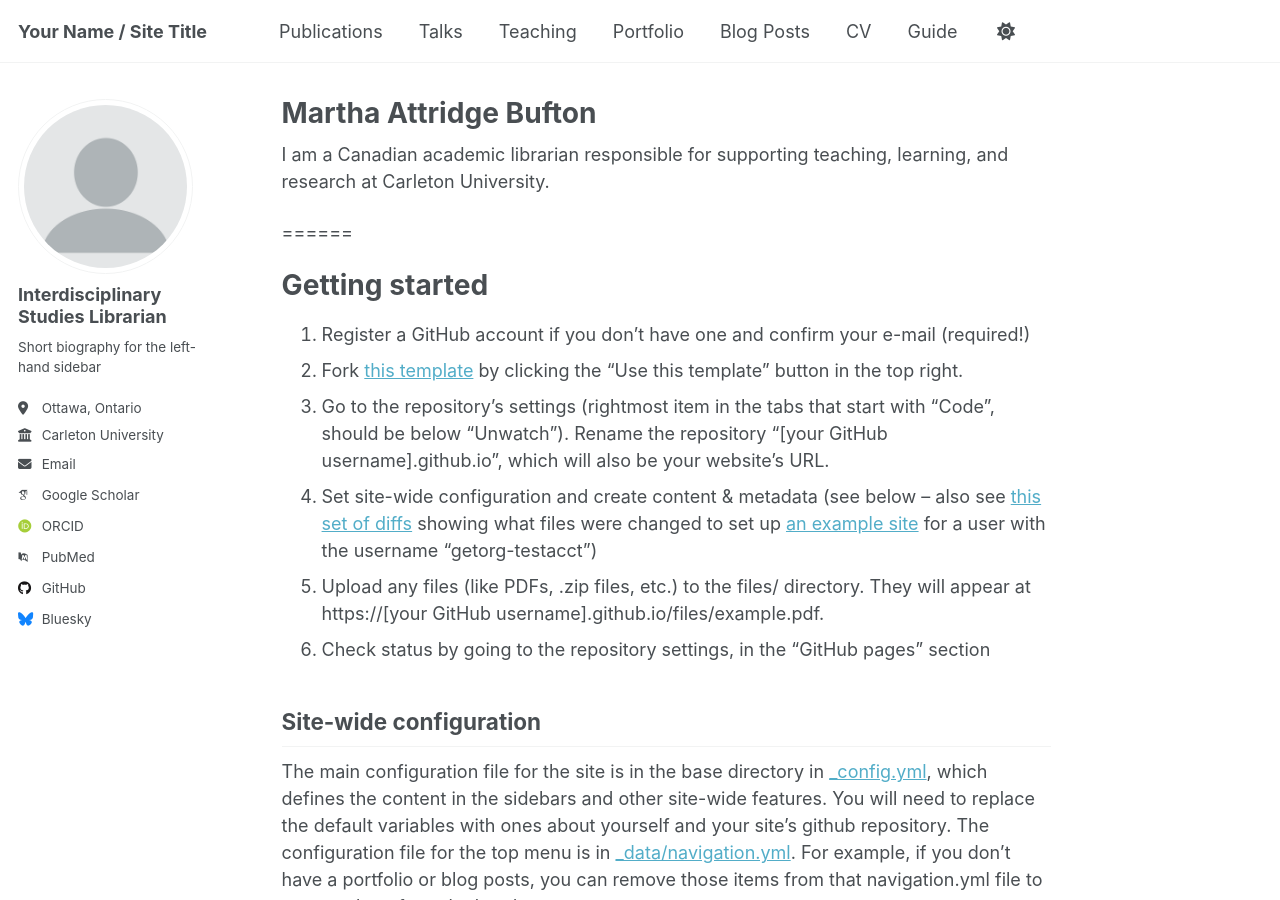
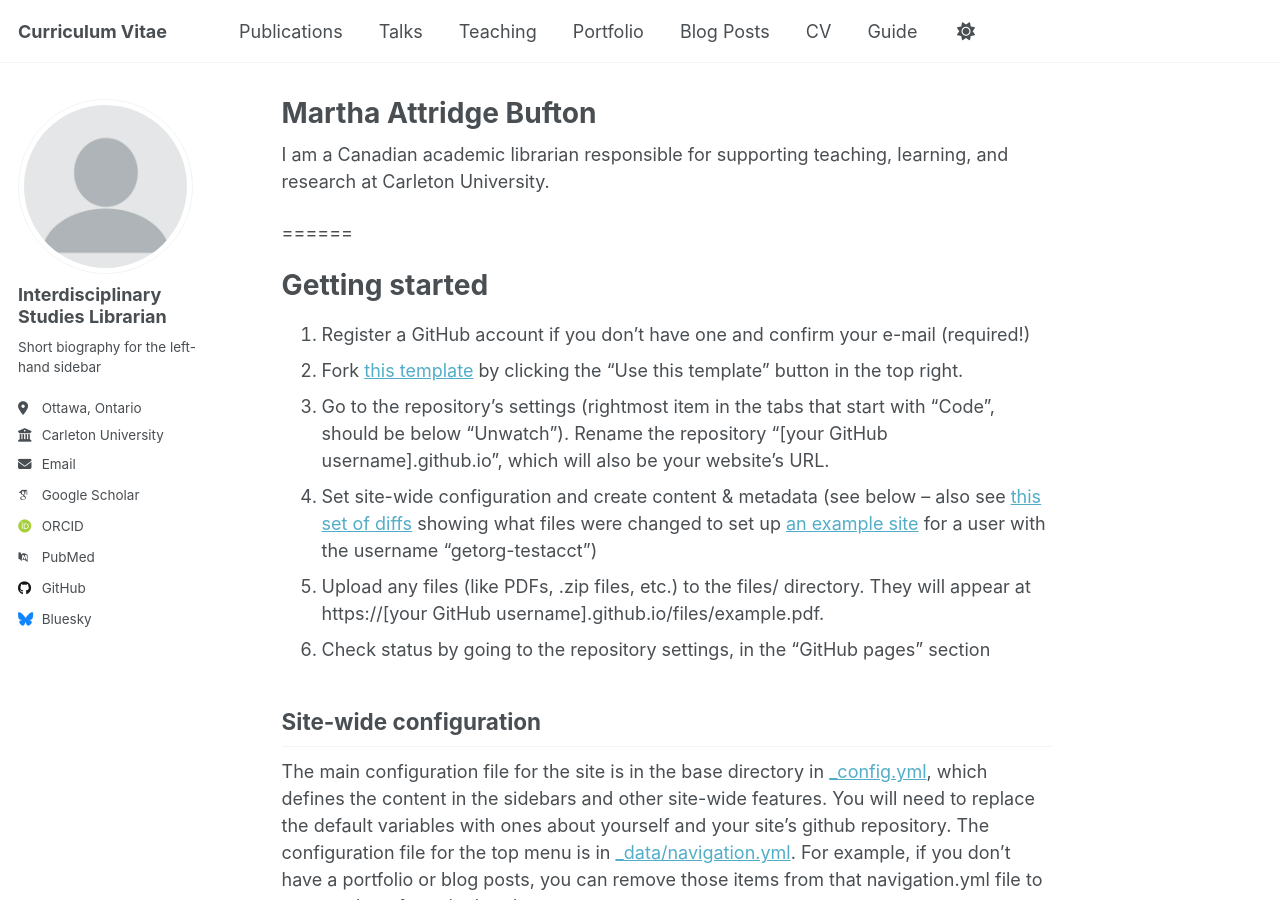
Before and after one commit to marthabufton/marthabufton.github.io, a Jekyll site: the page built from _pages/about.md, in a window 1280 px wide and 900 px high. Built offline with Jekyll 4.4.1, drawn with Linux system fonts in a browser that asks for light colours; some web fonts are replaced.

Commit message:
Fourth commit

```diff
--- a/_config.yml
+++ b/_config.yml
@@ -9,7 +9,7 @@
 # Basic Site Settings
 locale                   : "en-US"
 site_theme               : "default"
-title                    : "Your Name / Site Title"
+title                    : "Curriculum Vitae"
 title_separator          : "-"
 name                     : &name "Martha Attridge Bufton"
 description              : &description "Academic librarian"
```
